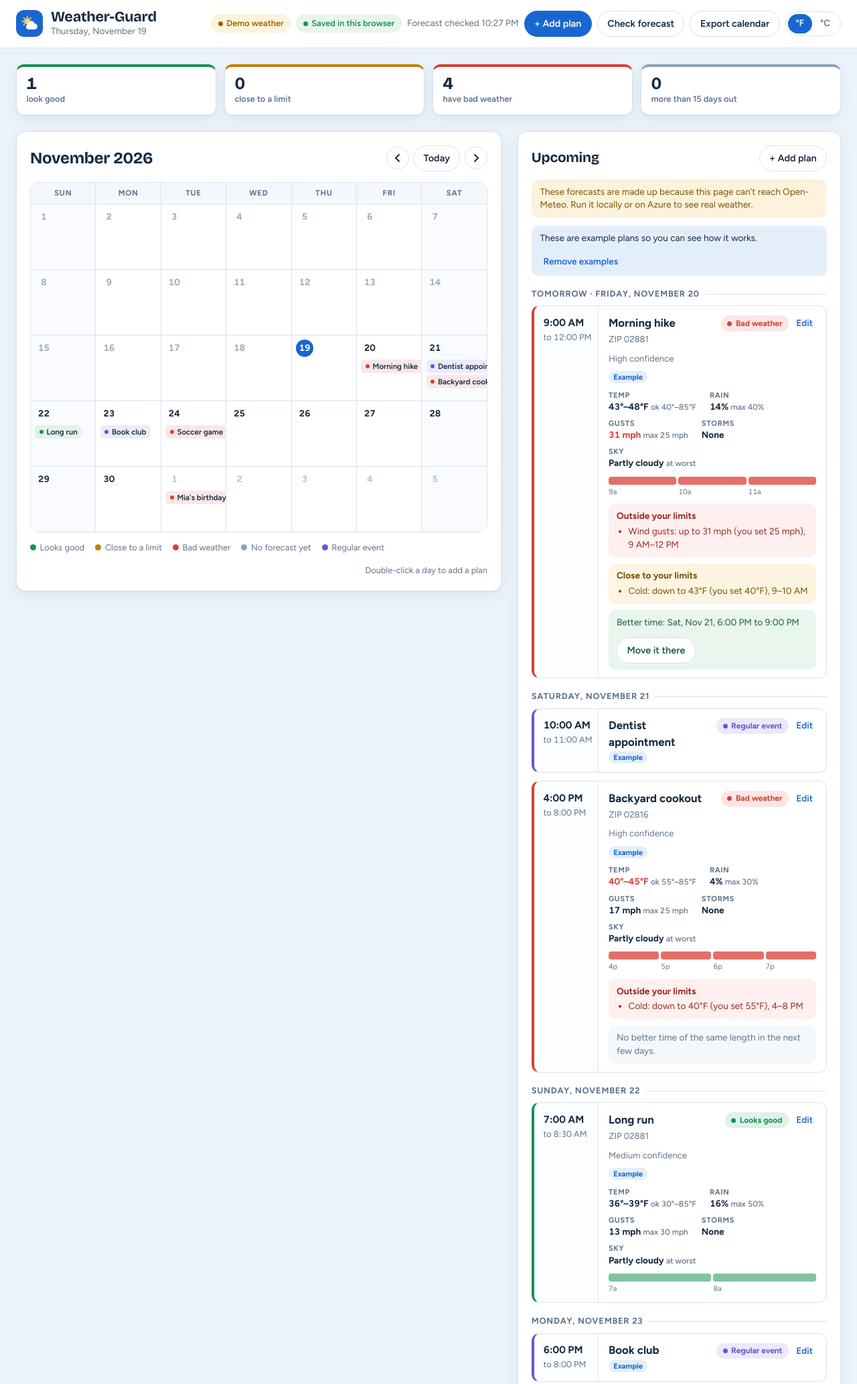
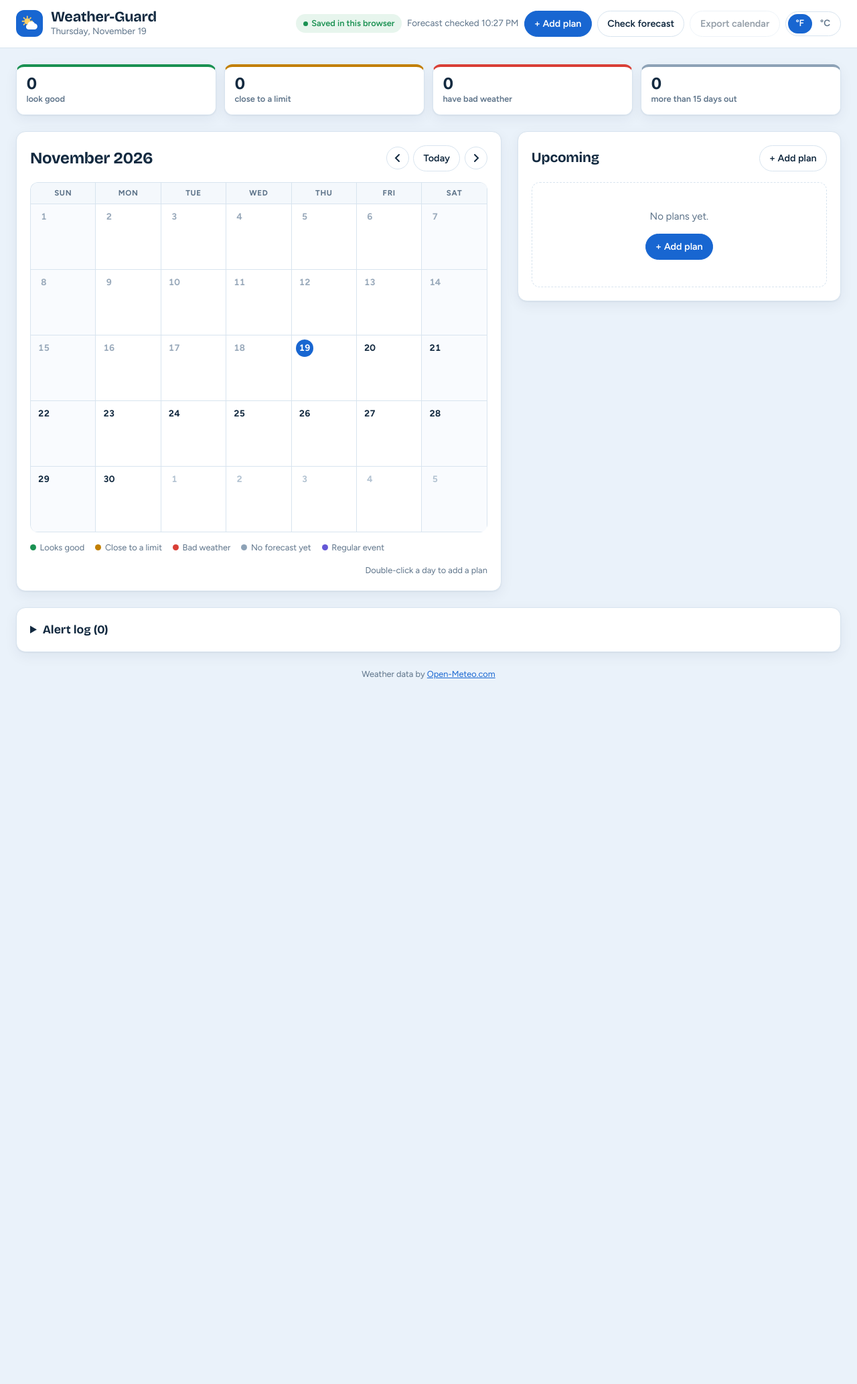
Before and after one commit to alexlupo5/ELE-569-Weather-Calendar-Tool, a plain HTML site: page src/index.html in a window 1280 px wide. Shown: the top 2067 px of the page at 67% size. After the commit the page ends 1049 px from the top, so only its background shows below. Drawn offline with nearby package versions, Linux system fonts and the light colour scheme; no server answers.

Commit message:
Use real Open-Meteo data on static hosting; remove examples
- Remove example plans (and drop any saved by earlier versions)
- Remove made-up demo weather: plans show "Forecast unavailable" with the
  reason when the weather service can't be reached
- Add Zippopotam.us as a backup ZIP lookup in the browser
- Fetch one forecast per ZIP and reuse it for 15 minutes
- README: Azure Storage static website setup (works on Azure for Students)

Co-Authored-By: Claude Opus 5.5 <noreply@anthropic.com>
Claude-Session: https://claude.ai/code/session_012xrA18wcTNemJm8Ati7PU1

```diff
--- a/src/index.html
+++ b/src/index.html
@@ -74,7 +74,6 @@
     .save-status.off { color: #9a6200; background: #fdf3dc; }
     .credit { text-align: center; font-size: 0.8rem; color: var(--muted); padding-bottom: 0.5rem; }
     .credit a { color: var(--accent); }
-    .banner.demo { background: #fdf3dc; color: #7a5200; }
 
     /* ---------- Layout ---------- */
     .page { max-width: 1400px; margin: 0 auto; padding: 1.5rem; display: flex; flex-direction: column; gap: 1.5rem; }
@@ -558,15 +557,14 @@ const Store = {
 let lastSaveOk = Store.available;
 
 function load() {
-    const firstVisit = !Store.has(STORAGE_KEYS.plans);
     const plans = Store.read(STORAGE_KEYS.plans);
+    // Earlier versions added example plans; those are dropped here.
     state.plans = Array.isArray(plans)
-        ? plans.filter((p) => p && p.id && p.title && p.date && p.start && p.end && p.limits && typeof p.limits.minTempF === 'number')
+        ? plans.filter((p) => p && !p.example && p.id && p.title && p.date && p.start && p.end && p.limits && typeof p.limits.minTempF === 'number')
         : [];
     const alerts = Store.read(STORAGE_KEYS.alerts);
     state.alerts = Array.isArray(alerts) ? alerts : [];
     Object.assign(state.settings, Store.read(STORAGE_KEYS.settings) || {});
-    if (firstVisit) addExamples();
 }
 
 function save() {
@@ -661,11 +659,11 @@ function rangeText(hours) {
    Sources, tried in this order:
    1. Azure:  GET /api/forecast?zip=02816. The Function in /api looks up the
               ZIP, calls Open-Meteo, caches the result and returns it.
-   2. Direct: if this page has no /api (you opened index.html as a file, or
-              it's on a plain static host), the browser calls Open-Meteo
-              itself. Open-Meteo allows that.
-   3. Demo:   if neither can be reached (a sandboxed preview, no internet),
-              made-up weather is shown and the header says "Demo weather".
+   2. Direct: if this page has no /api (an Azure Storage static website,
+              or index.html opened as a file), the browser looks up each ZIP
+              and calls Open-Meteo itself. Open-Meteo allows that.
+   If neither answers, the plan says "Forecast unavailable". The page never
+   shows made-up weather.
 
    Every source returns the same shape:
      { zip, place, timezone, issuedAt, days: { 'YYYY-MM-DD': [hourly rows] } }
@@ -704,15 +702,41 @@ async function getJsonDirect(url) {
     return res.json();
 }
 
+// ZIP -> { latitude, longitude, place }. Open-Meteo's geocoder accepts postal
+// codes; Zippopotam.us is the backup if Open-Meteo has no exact match.
+async function lookupZip(zip) {
+    let loose = null;
+    let reached = false;
+    try {
+        const geo = await getJsonDirect(`${OPEN_METEO.geocode}?${new URLSearchParams({ name: zip, count: '10', countryCode: 'US', language: 'en', format: 'json' })}`);
+        reached = true;
+        const results = geo.results || [];
+        const exact = results.find((r) => (r.postcodes || []).includes(zip));
+        if (exact) return { latitude: exact.latitude, longitude: exact.longitude, place: [exact.name, exact.admin1].filter(Boolean).join(', ') };
+        if (results[0]) loose = { latitude: results[0].latitude, longitude: results[0].longitude, place: [results[0].name, results[0].admin1].filter(Boolean).join(', ') };
+    } catch (err) {
+        if (err instanceof SourceUnavailable) throw err;   // no internet / blocked: don't guess
+    }
+    try {
+        const res = await fetch(`https://api.zippopotam.us/us/${zip}`);
+        reached = true;
+        if (res.ok) {
+            const place = (await res.json()).places?.[0];
+            if (place) return { latitude: Number(place.latitude), longitude: Number(place.longitude), place: `${place['place name']}, ${place['state abbreviation']}` };
+        }
+    } catch {
+        // backup unavailable; fall through
+    }
+    if (loose) return loose;
+    if (!reached) throw new SourceUnavailable("Can't reach the ZIP lookup");
+    throw new ForecastError(`Couldn't find ZIP code ${zip}. Check the number and edit the plan.`);
+}
+
 async function fetchDirect(zip) {
     const known = Store.read(STORAGE_KEYS.geo) || {};
     let loc = known[zip];
     if (!loc) {
-        const geo = await getJsonDirect(`${OPEN_METEO.geocode}?${new URLSearchParams({ name: zip, count: '10', countryCode: 'US', language: 'en', format: 'json' })}`);
-        const results = geo.results || [];
-        const hit = results.find((r) => (r.postcodes || []).includes(zip)) || results[0];
-        if (!hit) throw new ForecastError(`Couldn't find ZIP code ${zip}.`);
-        loc = { latitude: hit.latitude, longitude: hit.longitude, place: [hit.name, hit.admin1].filter(Boolean).join(', ') };
+        loc = await lookupZip(zip);
         known[zip] = loc;
         Store.write(STORAGE_KEYS.geo, known);
     }
@@ -755,7 +779,7 @@ function hourlyToDays(hourly) {
 }
 
 const WeatherProvider = {
-    mode: null,      // 'api' | 'direct' | 'demo', settled by the first answer
+    mode: null,      // 'api' | 'direct', settled by the first answer
     async getForecast(zip) {
         if (this.mode === null || this.mode === 'api') {
             try {
@@ -774,11 +798,9 @@ const WeatherProvider = {
                 return fc;
             } catch (err) {
                 if (!(err instanceof SourceUnavailable)) { this.mode = 'direct'; throw err; }
-                if (this.mode === 'direct') throw new ForecastError("Can't reach Open-Meteo right now.");
             }
         }
-        this.mode = 'demo';
-        return demoForecast(zip);
+        throw new ForecastError("Can't reach the weather service. Check your internet connection, then click Check forecast.");
     },
 };
 
@@ -797,61 +819,6 @@ function describeCode(c) {
     return null;
 }
 
-/* ---------- Demo weather (only when no real source can be reached) ---------- */
-
-let demoRun = 1;
-
-function hashStr(s) {
-    let h = 2166136261 >>> 0;
-    for (let i = 0; i < s.length; i++) { h ^= s.charCodeAt(i); h = Math.imul(h, 16777619); }
-    return h >>> 0;
-}
-function seeded(seed) {
-    let a = seed >>> 0;
-    return () => {
-        a = (a + 0x6D2B79F5) >>> 0;
-        let t = a;
-        t = Math.imul(t ^ (t >>> 15), t | 1);
-        t ^= t + Math.imul(t ^ (t >>> 7), t | 61);
-        return ((t ^ (t >>> 14)) >>> 0) / 4294967296;
-    };
-}
-
-function mockDay(zip, date, run) {
-    const r = seeded(hashStr(`${zip}|${date}`));
-    const p = seeded(hashStr(`${zip}|${date}|run${run}`));
-    const d = parseISO(date);
-    const doy = Math.floor((d - new Date(d.getFullYear(), 0, 0)) / 86400000);
-    const mean = 52 - 22 * Math.cos(2 * Math.PI * (doy - 15) / 365)
-               + ((hashStr(zip) % 9) - 4) + (r() * 16 - 8) + (p() * 6 - 3);
-    const amp = 6 + r() * 6;
-    const rainy = r() < 0.4;
-    const peakH = 6 + Math.floor(r() * 14);
-    const width = 1.5 + r() * 3;
-    const peak = 55 + r() * 40;
-    const stormy = rainy && r() < 0.35;
-    const rainShift = p() * 24 - 12;
-    const windBase = Math.max(2, 4 + r() * 12 + (p() * 6 - 3));
-    const hours = [];
-    for (let h = 0; h < 24; h++) {
-        const tempF = mean + amp * Math.cos(2 * Math.PI * (h - 15) / 24) + (r() - 0.5) * 2;
-        let rain = rainy ? peak * Math.exp(-(((h - peakH) / width) ** 2)) + 5 : r() * 12;
-        rain = Math.round(Math.max(0, Math.min(100, rain + rainShift + (r() - 0.5) * 6)));
-        const storm = stormy && rain >= 60;
-        const windMph = Math.max(0, windBase + 4 * Math.sin(Math.PI * (h - 6) / 12) + r() * 3 + (storm ? 10 : 0));
-        const gustMph = windMph * 1.35 + r() * 6 + (storm ? 12 : 0);
-        const code = storm ? 95 : rain >= 60 ? 61 : rain >= 30 ? 3 : 1;
-        hours.push({ hour: h, tempF, rain, windMph, gustMph, storm, code });
-    }
-    return hours;
-}
-
-function demoForecast(zip) {
-    const today = localISO();
-    const days = {};
-    for (let i = 0; i <= HORIZON_DAYS; i++) days[addDays(today, i)] = mockDay(zip, addDays(today, i), demoRun);
-    return { zip, place: null, issuedAt: Date.now(), source: 'demo', days };
-}
 
 /* ==========================================================================
    EVALUATION (comparisons always in °F / mph)
@@ -983,7 +950,9 @@ function changeText(c) {
 }
 
 let checking = false;
-async function runForecastCheck() {
+// force: true refetches every ZIP (the "Check forecast" button). Otherwise
+// only ZIPs with no forecast yet, or one older than CHECK_INTERVAL_MS, are fetched.
+async function runForecastCheck({ force = false } = {}) {
     if (checking) return;
     checking = true;
     try {
@@ -991,7 +960,12 @@ async function runForecastCheck() {
             .filter((p) => isWeather(p) && daysBetween(localISO(), p.date) <= HORIZON_DAYS && planEndDate(p) >= new Date())
             .map((p) => p.zip))];
 
-        await Promise.all(zips.map(async (zip) => {
+        const due = zips.filter((zip) => {
+            const fc = forecastCache.get(zip);
+            return force || !fc || Date.now() - fc.issuedAt > CHECK_INTERVAL_MS;
+        });
+
+        await Promise.all(due.map(async (zip) => {
             try {
                 forecastCache.set(zip, await WeatherProvider.getForecast(zip));
                 forecastErrors.delete(zip);
@@ -1099,11 +1073,7 @@ function renderSourceStatus() {
     const el = $('#sourceStatus');
     const mode = WeatherProvider.mode;
     el.hidden = !mode;
-    if (mode === 'demo') {
-        el.className = 'save-status off';
-        el.textContent = 'Demo weather';
-        el.title = "This page can't reach Open-Meteo, so the forecasts are made up. Run it locally or on Azure for real data.";
-    } else if (mode) {
+    if (mode) {
         el.className = 'save-status ok';
         el.textContent = 'Live forecast';
         el.title = mode === 'api' ? 'From Open-Meteo, through your Azure API' : 'From Open-Meteo, fetched by this page';
@@ -1178,17 +1148,6 @@ function renderAgenda(evals) {
     $('#clearFilterBtn').hidden = !sel;
     $('#agendaAddBtn').hidden = !!(sel && sel < localISO());
 
-    if (WeatherProvider.mode === 'demo') {
-        box.append(h('div', { class: 'banner demo' },
-            h('span', {}, "These forecasts are made up because this page can't reach Open-Meteo. Run it locally or on Azure to see real weather.")));
-    }
-
-    if (!sel && state.plans.some((p) => p.example)) {
-        box.append(h('div', { class: 'banner' },
-            h('span', {}, 'These are example plans so you can see how it works.'),
-            h('button', { type: 'button', class: 'btn-link', dataset: { action: 'clear-examples' } }, 'Remove examples')));
-    }
-
     const plans = sel ? state.plans.filter((p) => p.date === sel) : state.plans;
     const key = (p) => `${p.date} ${p.start}`;
     const upcoming = plans.filter((p) => evals.get(p.id).status !== 'past').sort((a, b) => key(a).localeCompare(key(b)));
@@ -1200,8 +1159,7 @@ function renderAgenda(evals) {
                 ? 'Nothing planned this day.'
                 : 'No plans yet.'),
             h('div', { class: 'agenda-tools' },
-                sel && sel < localISO() ? null : h('button', { type: 'button', class: 'btn btn-primary', dataset: { action: 'new', date: sel || '' } }, sel ? 'Add a plan on this day' : '+ Add plan'),
-                !sel ? h('button', { type: 'button', class: 'btn', dataset: { action: 'examples' } }, 'Show example plans') : null)));
+                sel && sel < localISO() ? null : h('button', { type: 'button', class: 'btn btn-primary', dataset: { action: 'new', date: sel || '' } }, sel ? 'Add a plan on this day' : '+ Add plan'))));
         return;
     }
 
@@ -1246,7 +1204,7 @@ function renderItem(p, ev) {
                 p.zip ? h('span', {}, forecastCache.get(p.zip)?.place ? `${forecastCache.get(p.zip).place} (${p.zip})` : `ZIP ${p.zip}`) : null,
                 ev.status === 'past' ? h('span', {}, fmtDate(p.date)) : null,
                 ev.confidence ? h('span', {}, `${ev.confidence} confidence`) : null,
-                p.example ? h('span', { class: 'tag' }, 'Example') : null)),
+            )),
         h('div', { class: 'item-actions' },
             h('span', { class: 'pill' }, STATUS_LABEL[ev.status]),
             h('button', { type: 'button', class: 'btn-link', dataset: { action: 'edit', id: p.id }, 'aria-label': `Edit ${p.title}` }, 'Edit'))));
@@ -1491,7 +1449,6 @@ async function savePlan() {
         const p = state.plans.find((x) => x.id === state.editingId);
         if (p) {
             Object.assign(p, data);
-            delete p.example;
             if (!weather) { p.changes = []; p.lastSnapshot = null; }
         }
         closePlanDialog();
@@ -1540,25 +1497,8 @@ async function movePlan(id, date, shift) {
 }
 
 /* ==========================================================================
-   EXTRAS: examples, .ics export, toast
+   EXTRAS: .ics export, toast
    ========================================================================== */
-
-function addExamples() {
-    const today = localISO();
-    const mk = (title, offset, start, end, zip, limits, weather = true) => ({
-        id: newId(), createdAt: Date.now(), example: true, title, date: addDays(today, offset), start, end, zip, weather,
-        limits: { ...DEFAULT_LIMITS, ...limits },
-    });
-    state.plans.push(
-        mk('Morning hike', 1, '09:00', '12:00', '02881', { minTempF: 40 }),
-        mk('Backyard cookout', 2, '16:00', '20:00', '02816', { minTempF: 55, maxRain: 30 }),
-        mk('Long run', 3, '07:00', '08:30', '02881', { minTempF: 30, maxRain: 50, maxGustMph: 30 }),
-        mk('Dentist appointment', 2, '10:00', '11:00', '', {}, false),
-        mk('Book club', 4, '18:00', '20:00', '', {}, false),
-        mk('Soccer game', 5, '10:00', '11:30', '02816', { minTempF: 45 }),
-        mk("Mia's birthday at the park", 12, '11:00', '15:00', '02882', { minTempF: 60, maxRain: 20 }),
-    );
-}
 
 function buildICS() {
     const esc = (s) => String(s).replace(/\\/g, '\\\\').replace(/;/g, '\\;').replace(/,/g, '\\,').replace(/\r?\n/g, '\\n');
@@ -1649,8 +1589,7 @@ function onClick(e) {
             }
             break;
         case 'refresh':
-            if (WeatherProvider.mode === 'demo') demoRun += 1;
-            runForecastCheck().then(() => toast(forecastErrors.size ? "Couldn't update every forecast. Check the plans marked unavailable." : 'Forecast updated'));
+            runForecastCheck({ force: true }).then(() => toast(forecastErrors.size ? "Couldn't update every forecast. Check the plans marked unavailable." : 'Forecast updated'));
             break;
         case 'export': openExport(); break;
         case 'close-export': $('#exportDialog').close(); break;
@@ -1662,16 +1601,6 @@ function onClick(e) {
         case 'delete': deleteEditing(); break;
         case 'move': movePlan(el.dataset.id, el.dataset.date, Number(el.dataset.shift)); break;
         case 'reset-limits': formLimits = { ...DEFAULT_LIMITS }; syncSliders(); break;
-        case 'examples': addExamples(); save(); runForecastCheck(); break;
-        case 'clear-examples': {
-            const removed = state.plans.filter((p) => p.example);
-            state.plans = state.plans.filter((p) => !p.example);
-            if (state.editingId && !state.plans.some((p) => p.id === state.editingId)) closePlanDialog();
-            save();
-            render();
-            toast(`Removed ${removed.length} example plans`, 'Undo', () => { state.plans.push(...removed); save(); runForecastCheck(); });
-            break;
-        }
         case 'day': {
             const iso = el.dataset.date;
             const now = Date.now();
@@ -1745,7 +1674,7 @@ function init() {
     syncSliders();
     render();
     runForecastCheck();
-    setInterval(runForecastCheck, CHECK_INTERVAL_MS);
+    setInterval(() => runForecastCheck(), CHECK_INTERVAL_MS);
 }
 
 init();
```
Also changed, not shown: README.md.
